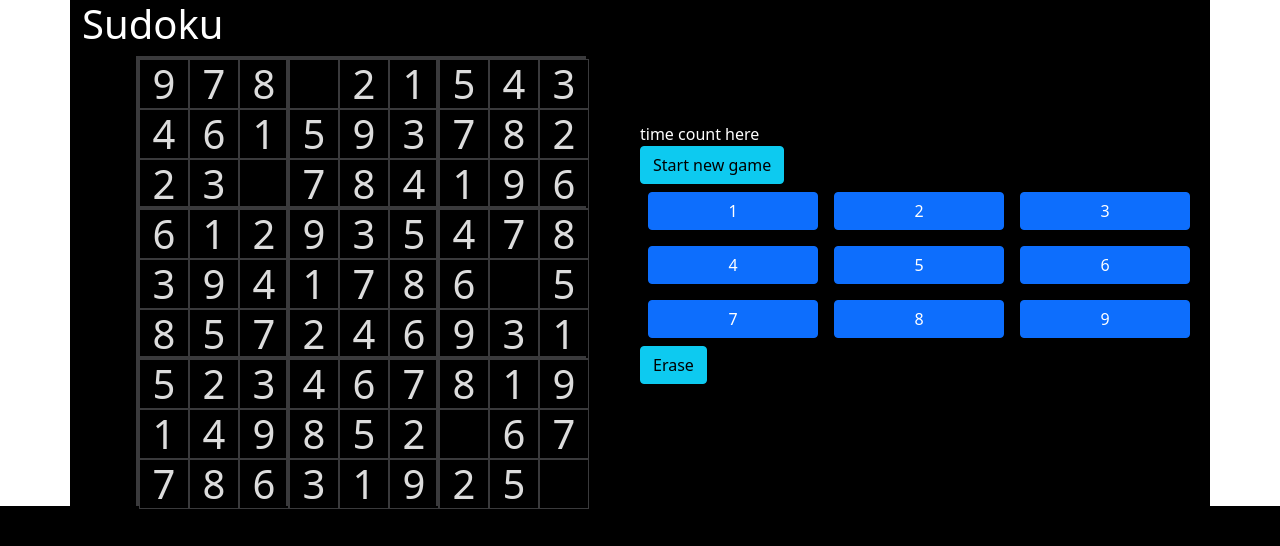
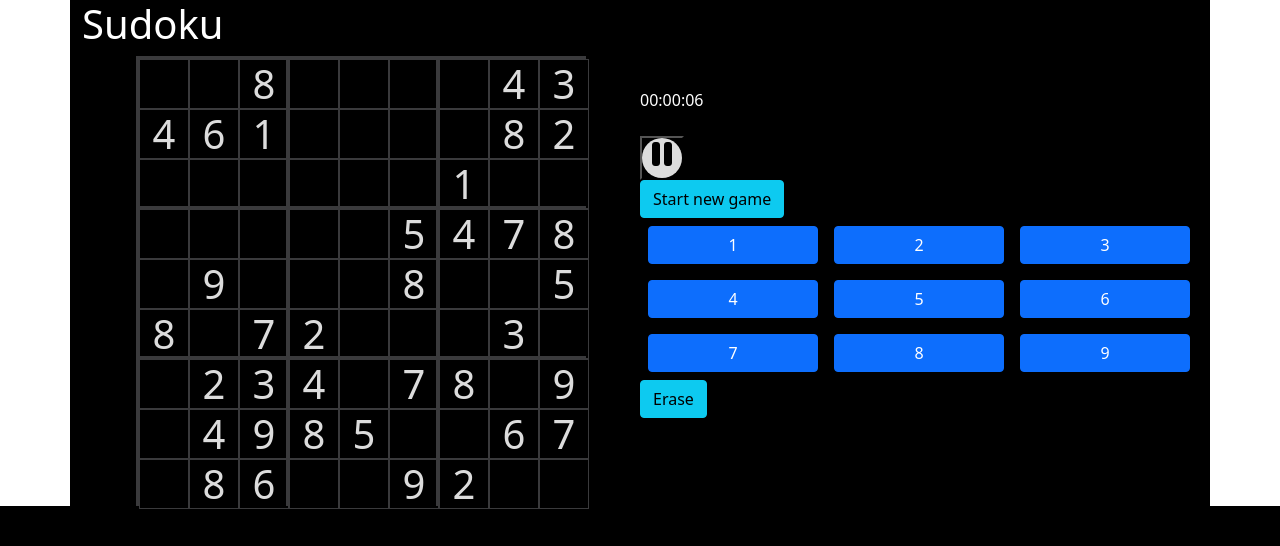
Before and after one commit to ap3120/sudoku, a PHP site: page /sudoku.html in a window 1280 px wide. Shown: the top 546 px of the page. Run offline with PHP 8.4, Linux system fonts and the light colour scheme; some libraries are stand-ins or nearby versions.

Commit message:
reset and timer done

```diff
--- a/css/style.css
+++ b/css/style.css
@@ -80,3 +80,15 @@
     display:grid;
     grid-template-columns:repeat(3,3fr);
 }
+/*#stop_count_up_timer{
+    text-align:center;
+    justify-content:center;
+}*/
+.fa-solid, fa-pause{
+    height:2.5rem;
+    width:2.5rem;
+    font-size:2rem;
+    border-radius:50%;
+    background-color:gainsboro;
+    border:none;
+}
--- a/sudoku.html
+++ b/sudoku.html
@@ -7,6 +7,7 @@
     <title>Sudoku</title>
     <link rel="stylesheet" href="css/style.css"/>
     <link href="https://cdn.jsdelivr.net/npm/bootstrap@5.1.3/dist/css/bootstrap.min.css" rel="stylesheet" integrity="sha384-1BmE4kWBq78iYhFldvKuhfTAU6auU8tT94WrHftjDbrCEXSU1oBoqyl2QvZ6jIW3" crossorigin="anonymous">
+    <script src="https://kit.fontawesome.com/069b3a0714.js" crossorigin="anonymous"></script>
 
 </head>
 
@@ -19,7 +20,8 @@
             </div>
         </div>
         <div class="right_container">
-            <div class="time_count">time count here</div>
+            <div class="time_count" id="count_up_timer">00:00:00</div><br>
+            <button id="stop_count_up_timer"><i class="fa-solid fa-pause"></i></button><br>
             <button class="btn btn-info" id="new_game">Start new game</button>
             <div class="keyboard_container">
                 <div id="keyboard">
@@ -29,11 +31,6 @@
             </div>
         </div>
     </div>
-
-
-
-
-
     <script src="js/main.js"></script>
 </body>
 
```
Also changed, not shown: js/main.js (+41 -1 lines).
